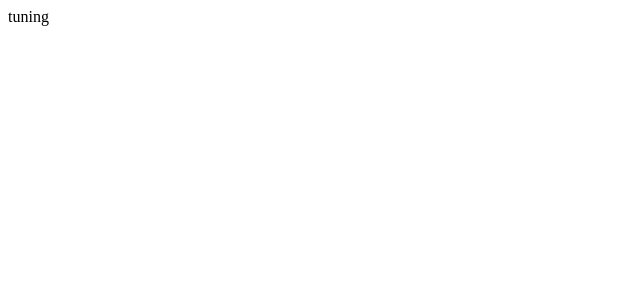
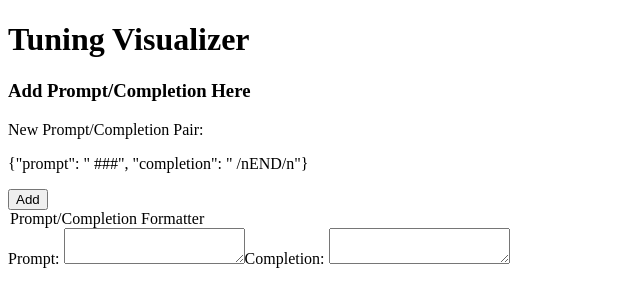
Before and after one commit to chriszack3/openai-api-testing, a Gatsby site: page /TuningVisualizer in a window 1280 px wide. Shown: the whole page, without its empty margins (0-640 px from the left). Built offline with nearby package versions, Linux system fonts and the light colour scheme; Gatsby itself is replaced by a stand-in of ours.

Commit message:
added prompt/completion formatting

```diff
--- a/src/api/OpenAi.js
+++ b/src/api/OpenAi.js
@@ -3,7 +3,7 @@ import axios from "axios";
 const OpenAi = (req, res) => {
     const body = req?.body
     const prompt = body?.prompt && typeof body?.prompt === 'string' ? body?.prompt + `###` : 'invalid prompt'
-    const max_tokens = body?.max_tokens && typeof body?.max_tokens === 'number' && body?.max_tokens < 500 ? body?.max_tokens : 500
+    const max_tokens = body?.max_tokens && typeof body?.max_tokens === 'number' && body?.max_tokens < 1500 ? body?.max_tokens : 1500
     const temperature = body?.temperature && typeof body?.temperature === 'number' && body?.temperature < 1 && body?.temperature >= 0 ? body?.temperature : 0
     const frequency_penalty = body?.frequency_penalty && typeof body?.frequency_penalty === 'number' && body?.frequency_penalty < 2 && body?.frequency_penalty >-2 ? body?.frequency_penalty : 0
     axios.defaults.headers.common = {
--- a/src/pages/TuningVisualizer.js
+++ b/src/pages/TuningVisualizer.js
@@ -1,9 +1,36 @@
-import React from "react"
+import React, { useState } from "react"
 
 const TuningVisualizer = () => {
+    const [prompt, setPrompt] = useState("")
+    const [completion, setCompletion] = useState("")
+
+
+    const [compPrompPairs, setPair] = useState([])
+
+    const handleAddPairs = (p, c) => {
+        const pairs = `{"prompt": "${p} ###", "completion": "${c} /nEND/n"}`
+        setPair([...compPrompPairs, pairs])
+    }
+
     return(
         <div>
-            tuning
+            <h1>Tuning Visualizer</h1>
+            <div>
+                <h3>Add Prompt/Completion Here</h3>
+                <form onSubmit={(e) => e.preventDefault()}>
+                    <span>New Prompt/Completion Pair: </span><p>{`{"prompt": "${prompt} ###", "completion": "${completion} /nEND/n"}`}</p><button onClick={() => handleAddPairs(prompt, completion)}>Add</button>
+                </form>
+                <div>
+                    {
+                        compPrompPairs?.length > 0 && compPrompPairs.map((pair) => <>{pair}<br /></>)
+                    }
+                </div>
+            </div>
+            <form>
+                <legend>Prompt/Completion Formatter</legend>
+                <label>Prompt: </label><textarea value={prompt} onChange={(e) => setPrompt(e?.target?.value)} ></textarea>
+                <label>Completion: </label><textarea value={completion} onChange={(e) => setCompletion(e?.target?.value)} ></textarea>
+            </form>
         </div>
     )
 }
--- a/src/pages/index.js
+++ b/src/pages/index.js
@@ -1,4 +1,5 @@
 import React, { useState, useEffect } from "react"
+import { Link } from "gatsby"
 import axios from "axios"
 import moment from "moment"
 import "./index.module.scss"
@@ -54,11 +55,11 @@ const Index = () => {
   return (
     <main>
       <title>Home Page</title>
-      <h1>Interact with OpenAI Model Here</h1>
+      <h1>Interact with OpenAI Model Here or Tuning Visualizer <Link alt='tuningpage' to='/TuningVisualizer'>Here</Link></h1>
       <form onSubmit={onSubmit}>
         <label>Prompt:</label><textarea type="text" value={prompt} onChange={e => setPrompt(e.target.value)} /><br />
         <label>Temperature Slider: </label><input type="range" min="0" max=".9" step=".1" value={temperature} onChange={e => setTemperature(e.target.value)}></input><span>{temperature ?? 'Something went wrong'}</span><br />
-        <label>Max Tokens: </label><input type="number" min="1" max="500" value={max_tokens} onChange={e => setMaxTokens(e.target.value)} /><br />
+        <label>Max Tokens: </label><input type="number" min="1" max="1500" value={max_tokens} onChange={e => setMaxTokens(e.target.value)} /><br />
         <label>Frequency Penalty: </label><input type="number" min="-2" max="2" step=".1" value={frequency_penalty} onChange={e => setFrequencyPenalty(e.target.value)} /><br />
         <button type="submit">Submit</button>
       </form>
```
